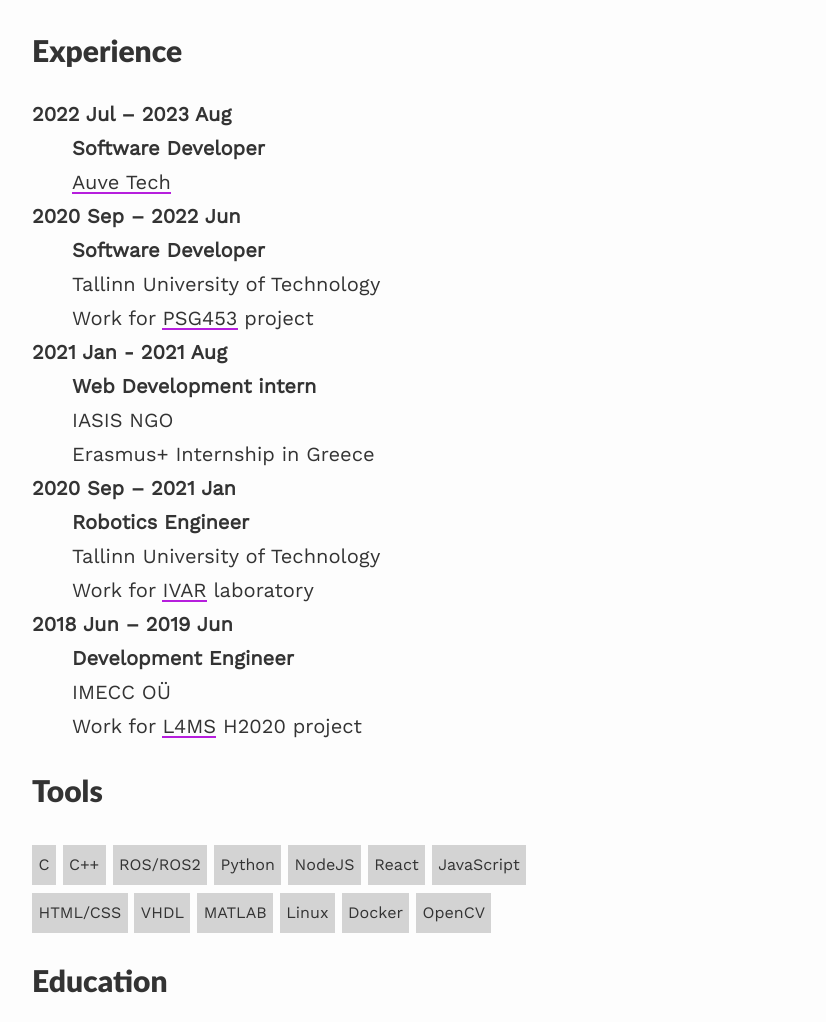
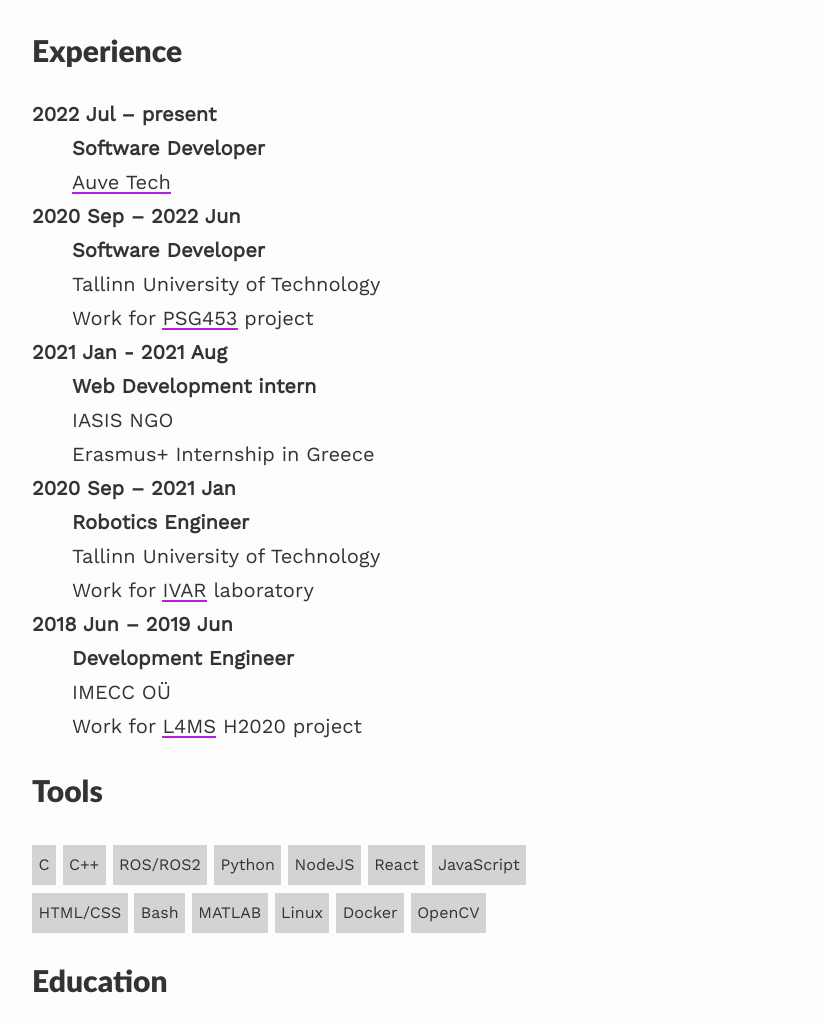
Before and after one commit to sejego/sejego, a Jekyll site: the page built from index.md, in a window 1280 px wide and 1400 px high, scrolled down 468 px. Shown: the part 158-1180 px from the top of the window, without its empty margins (208-1034 px from the left). Built offline with Jekyll 4.4.1, drawn with Linux system fonts in a browser that asks for light colours; nearby versions of some CDN libraries.

Commit message:
change work period, add another skill that I actually use

```diff
--- a/index.md
+++ b/index.md
@@ -16,7 +16,7 @@ Let's [connect](#contact) and explore how my expertise can elevate your projects
 
 ## Experience
 
-**2022 Jul – 2023 Aug**
+**2022 Jul – present**
 :   **Software Developer**
 :   [Auve Tech](https://auve.tech/){:target="_blank"}
 
@@ -51,7 +51,7 @@ Let's [connect](#contact) and explore how my expertise can elevate your projects
 <span class="label">JavaScript</span>
 <br>
 <span class="label">HTML/CSS</span>
-<span class="label">VHDL</span>
+<span class="label">Bash</span>
 <span class="label">MATLAB</span>
 <span class="label">Linux</span>
 <span class="label">Docker</span>
```
